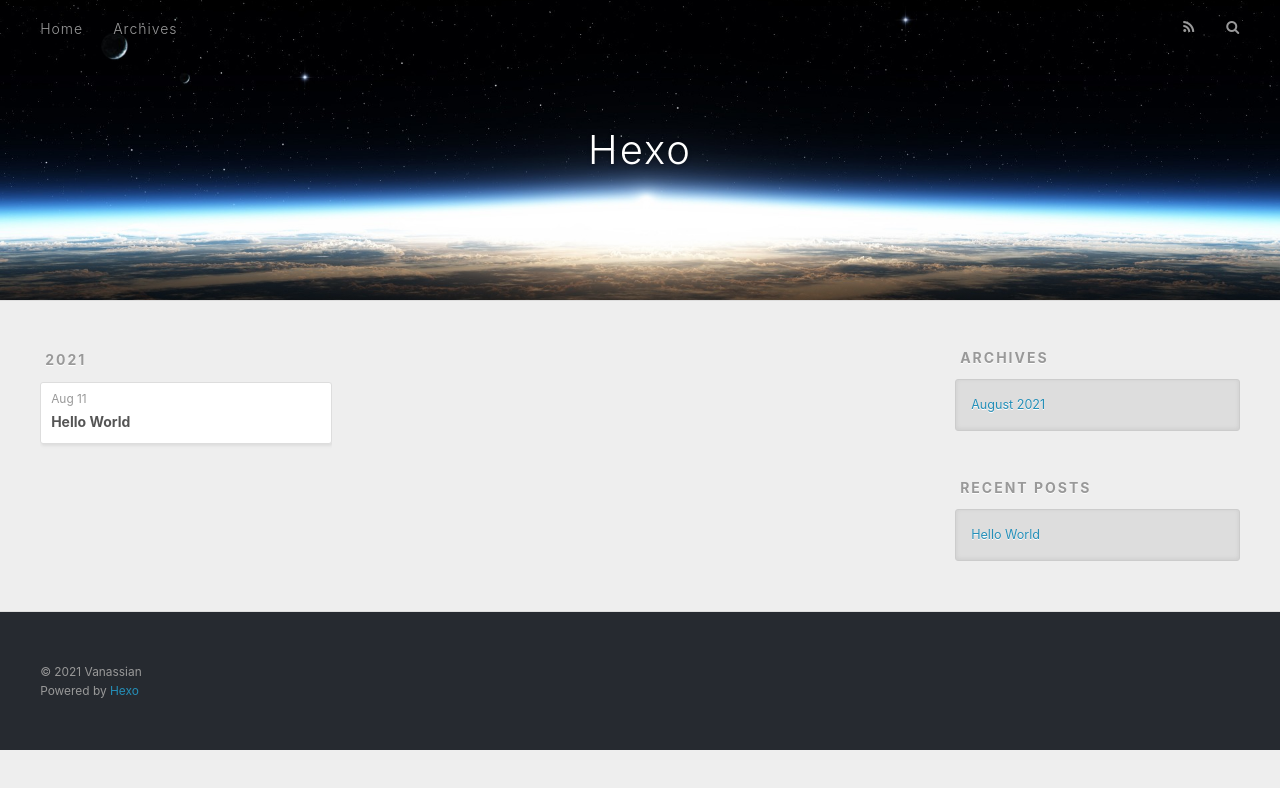
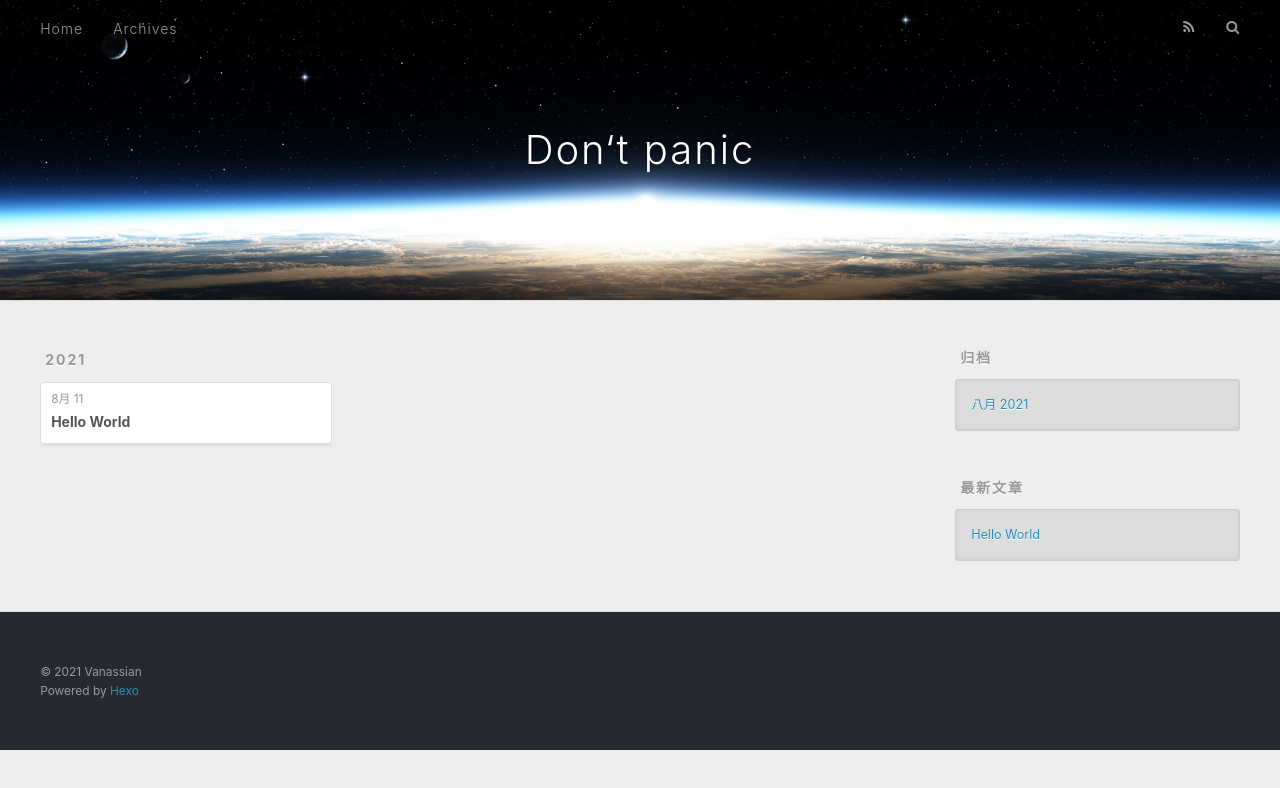
Before and after one commit to Vanassian/Vanassian.github.io, a plain HTML site: page archives/index.html in a window 1280 px wide. Drawn offline with nearby package versions, Linux system fonts and the light colour scheme.

Commit message:
Site updated: 2021-08-12 10:42:54

```diff
--- a/archives/index.html
+++ b/archives/index.html
@@ -5,17 +5,17 @@
 
 
 
-  <title>Archives | Hexo</title>
+  <title>归档 | Don‘t panic</title>
   <meta name="viewport" content="width=device-width, initial-scale=1, maximum-scale=1">
   <meta property="og:type" content="website">
-<meta property="og:title" content="Hexo">
+<meta property="og:title" content="Don‘t panic">
 <meta property="og:url" content="https://vanassian.github.io/archives/index.html">
-<meta property="og:site_name" content="Hexo">
-<meta property="og:locale" content="en_US">
+<meta property="og:site_name" content="Don‘t panic">
+<meta property="og:locale" content="zh_CN">
 <meta property="article:author" content="Vanassian">
 <meta name="twitter:card" content="summary">
 
-    <link rel="alternate" href="/atom.xml" title="Hexo" type="application/atom+xml">
+    <link rel="alternate" href="/atom.xml" title="Don‘t panic" type="application/atom+xml">
 
 
     <link rel="icon" href="/favicon.png">
@@ -36,7 +36,7 @@
   <div id="header-outer" class="outer">
     <div id="header-title" class="inner">
       <h1 id="logo-wrap">
-        <a href="/" id="logo">Hexo</a>
+        <a href="/" id="logo">Don‘t panic</a>
       </h1>
 
     </div>
@@ -53,7 +53,7 @@
 
           <a id="nav-rss-link" class="nav-icon" href="/atom.xml" title="RSS Feed"></a>
 
-        <a id="nav-search-btn" class="nav-icon" title="Search"></a>
+        <a id="nav-search-btn" class="nav-icon" title="搜索"></a>
       </nav>
       <div id="search-form-wrap">
         <form action="//google.com/search" method="get" accept-charset="UTF-8" class="search-form"><input type="search" name="q" class="search-form-input" placeholder="Search"><button type="submit" class="search-form-submit">&#xF002;</button><input type="hidden" name="sitesearch" value="https://Vanassian.github.io"></form>
@@ -79,7 +79,7 @@
   <div class="archive-article-inner">
     <header class="archive-article-header">
       <a href="/2021/08/11/hello-world/" class="archive-article-date">
-  <time datetime="2021-08-11T06:06:43.226Z" itemprop="datePublished">Aug 11</time>
+  <time datetime="2021-08-11T06:06:43.226Z" itemprop="datePublished">8月 11</time>
 </a>
 
 
@@ -111,9 +111,9 @@
 
 
   <div class="widget-wrap">
-    <h3 class="widget-title">Archives</h3>
+    <h3 class="widget-title">归档</h3>
     <div class="widget">
-      <ul class="archive-list"><li class="archive-list-item"><a class="archive-list-link" href="/archives/2021/08/">August 2021</a></li></ul>
+      <ul class="archive-list"><li class="archive-list-item"><a class="archive-list-link" href="/archives/2021/08/">八月 2021</a></li></ul>
     </div>
   </div>
 
@@ -121,7 +121,7 @@
 
 
   <div class="widget-wrap">
-    <h3 class="widget-title">Recent Posts</h3>
+    <h3 class="widget-title">最新文章</h3>
     <div class="widget">
       <ul>
 
```
Also changed, not shown: 2021/08/11/hello-world/index.html (+9 -9 lines), archives/2021/08/index.html (+11 -11 lines), archives/2021/index.html (+11 -11 lines), index.html (+10 -10 lines).
